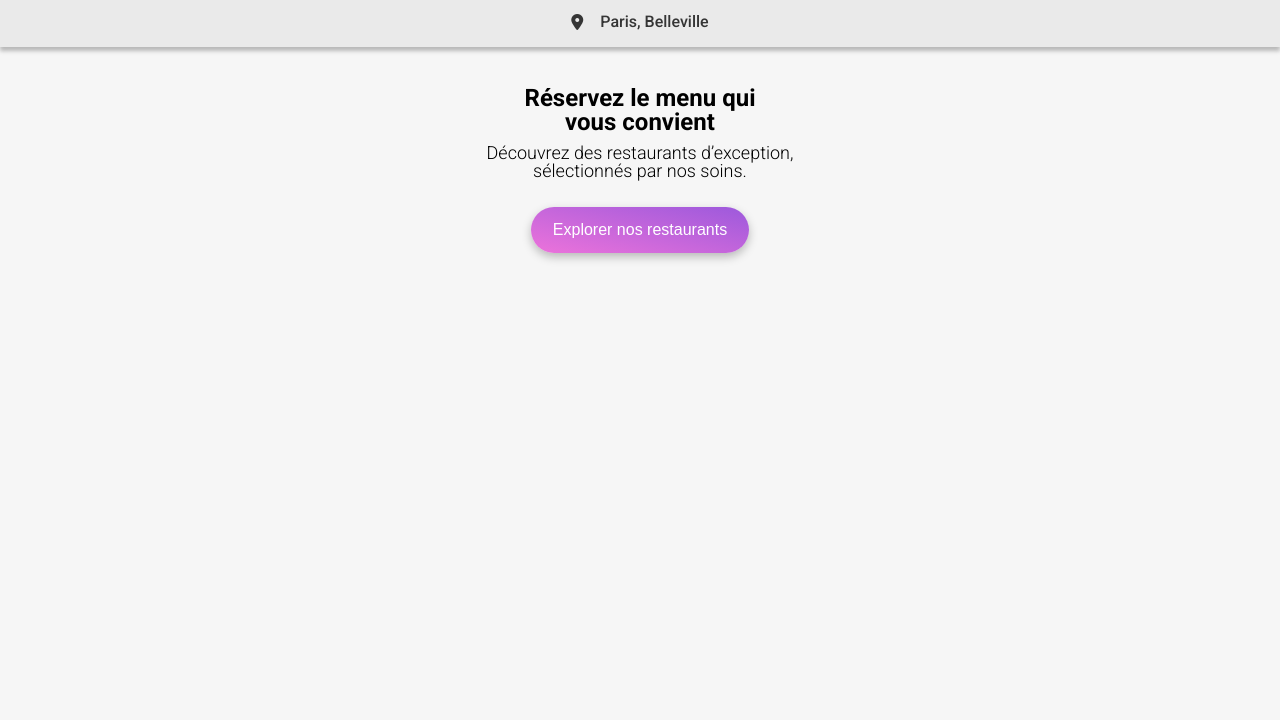
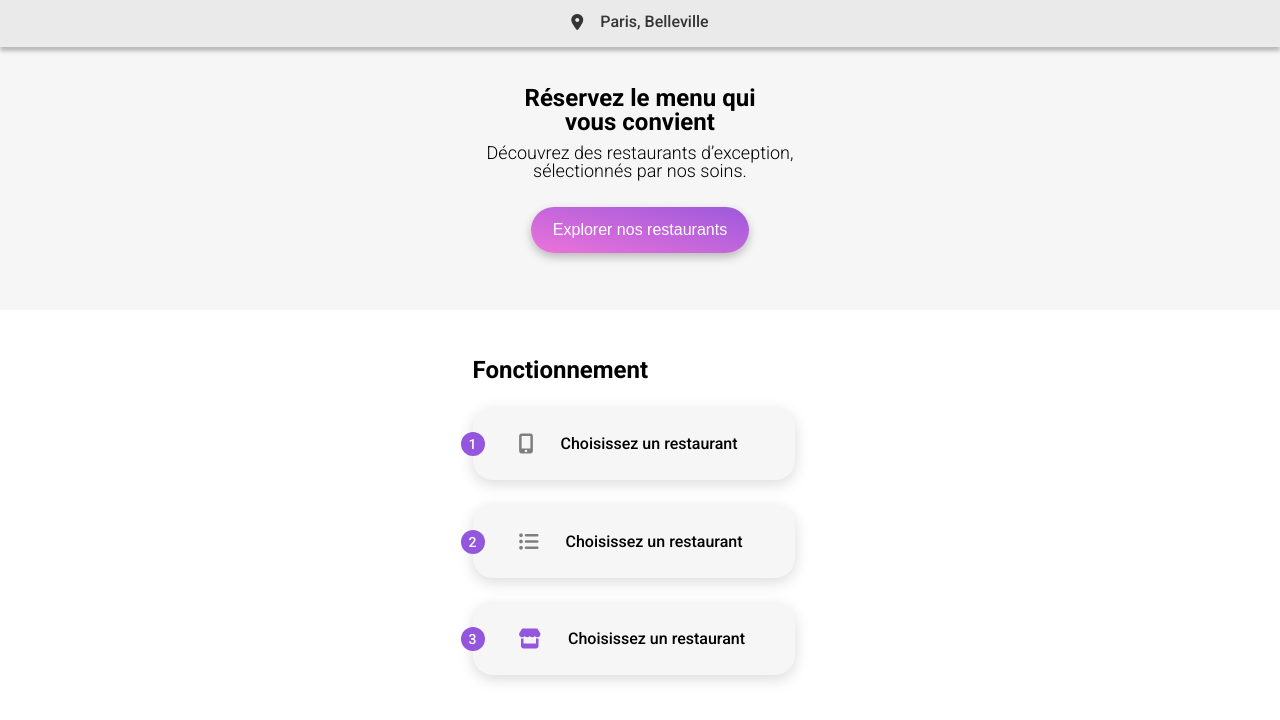
Before and after one commit to AhmetErolDev/Ameliorez_l-interface_d-un_site_mobile_avec_des_animations_CSS_Ahmet_Erol, a plain HTML site: page index.html in a window 1280 px wide. Shown: the part 66-786 px from the top of the page. Drawn offline with Linux system fonts and the light colour scheme; a web font is replaced by a local one.

Commit message:
feat: steps section

```diff
--- a/index.html
+++ b/index.html
@@ -35,6 +35,29 @@
             <p>Découvrez des restaurants d’exception, sélectionnés par nos soins.</p>
             <button>Explorer nos restaurants</button>
         </section>
+        <section class="steps">
+            <div class="container">
+                <h2>Fonctionnement</h2>
+                <div class="flex">
+                    <div class="step">
+                        <div class="number">1</div>
+                        <i class="fa-solid fa-mobile-screen-button"></i>
+                        <p>Choisissez un restaurant</p>
+                    </div>
+                    <div class="step">
+                        <div class="number">2</div>
+                        <i class="fa-solid fa-list-ul"></i>
+                        <p>Choisissez un restaurant</p>
+                    </div>
+                    <div class="step">
+                        <div class="number">3</div>
+                        <i class="fa-solid fa-store active"></i>
+                        <p>Choisissez un restaurant</p>
+                    </div>
+
+                </div>
+            </div>
+        </section>
     </main>
 
     <footer>
--- a/scss/main.scss
+++ b/scss/main.scss
@@ -83,7 +83,7 @@ $Tertiary: #99E2D0;
         width: 218px;
         height: 46px;
         border-radius: 25px;
-        background: linear-gradient(193.33deg, #9356DC -11.44%, #FF79DA 123.93%);
+        background: linear-gradient(193.33deg, $Primary -11.44%, $Secondary 123.93%);
         color: white;
         border: none;
         cursor: pointer;
@@ -110,6 +110,86 @@ $Tertiary: #99E2D0;
             width: 218px;
             height: 50px;
             margin-bottom: 30px;
+
         }
     }
 }
+
+.steps {
+    background: white;
+
+    .container {
+        width: 335px;
+        margin: 0 auto;
+        padding-top: 48px;
+
+
+        h2 {
+            font-weight: 700;
+            font-size: 24px;
+        }
+
+        .flex {
+            display: flex;
+            flex-direction: column;
+            gap: 25px;
+            margin-top: 26px;
+            padding-bottom: 68px;
+
+            .step {
+                display: flex;
+                align-items: center;
+                width: 322.49px;
+                height: 72.38px;
+                border-radius: 20px;
+                box-shadow: 0px 4px 15px 0px #00000026;
+                background-color: #F6F6F6;
+
+                i {
+                    margin-left: 34px;
+                    color: #7E7E7E;
+                    font-size: 20px;
+
+                }
+
+                .active {
+                    color: $Primary;
+                }
+
+                p {
+                    margin-left: 27px;
+                    font-weight: 500;
+                    font-size: 16px;
+                }
+
+                .number {
+                    display: flex;
+                    justify-content: center;
+                    align-items: center;
+                    width: 24px;
+                    height: 24px;
+                    border-radius: 50%;
+                    background: $Primary;
+                    color: white;
+                    font-size: 14px;
+                    font-weight: 500;
+                    margin-left: -12px;
+
+                }
+            }
+        }
+    }
+
+    @include desktop {
+
+        .container {
+            width: 1053px;
+
+            .flex {
+                flex-direction: row;
+                gap: 45px;
+
+            }
+        }
+    }
+}
```
Also changed, not shown: scss/main.css, 1 other file.
